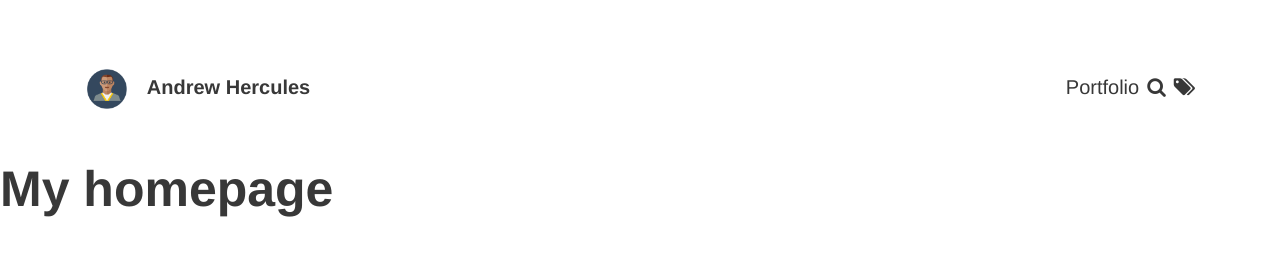
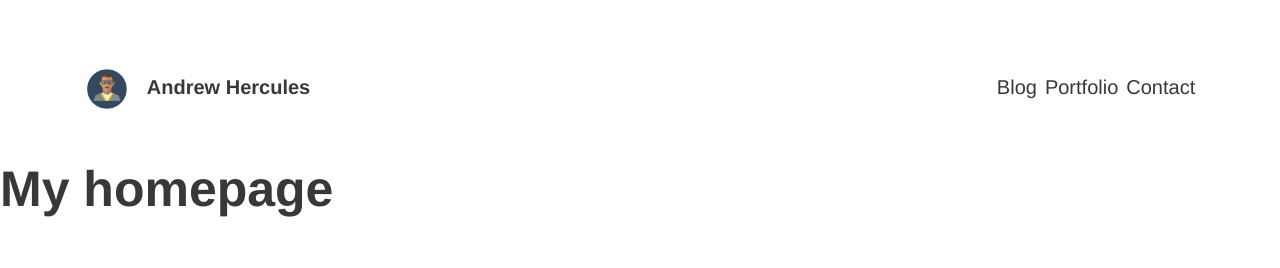
Before and after one commit to andrewhercules/andrewhercules.github.io, a Jekyll site: the page built from index.html, in a window 1280 px wide. Shown: the top 268 px of the page. Built offline with Jekyll 4.4.1, drawn with Linux system fonts in a browser that asks for light colours; the list of posts is cut into pages by our own code.

Commit message:
Updated navigation to include links to portfolio index and blog index pages

```diff
--- a/_includes/navbar.html
+++ b/_includes/navbar.html
@@ -1,56 +1,35 @@
 <header class="site-header">
 
-    <!-- Logo and title -->
   <div class="branding">
     <a href="{{ site.baseurl }}/">
       <img class="avatar" src="{{ site.baseurl }}/{{ site.theme_settings.avatar }}" alt=""/>
     </a>
-
     <h1 class="site-title">
       <a href="{{ site.baseurl }}/">{{ site.theme_settings.title }}</a>
     </h1>
   </div>
 
-    <!-- Toggle menu -->
   <nav class="clear">
     <a id="pull" class="toggle" href="#">
       <i class="fa fa-bars fa-lg"></i>
     </a>
-
-    <!-- Menu -->
     <ul>
-        {% for page in site.pages %}
-        {% if page.title and page.hide != true %}
       <li>
-            <a class="clear" href="{{ page.url | relative_url }}">
-                {{ page.title }}
+        <a class="clear" href="/blog">
+          Blog
         </a>
       </li>
-        {% endif %}
-        {% endfor %}
-        {% if site.theme_settings.portfolio %}
       <li>
-            <a class="clear" href="{{ site.url }}{{ site.baseurl }}/portfolio">
+        <a class="clear" href="/portfolio">
           Portfolio
         </a>
       </li>
-        {% endif %}
-        {% if site.theme_settings.search %}
       <li>
-            <a class="clear" href="{{ site.url }}{{ site.baseurl }}/search">
-                <i class="fa fa-search" aria-hidden="true"></i>
+        <a class="clear" href="mailto:andrewhercules@gmail.com">
+          Contact
         </a>
       </li>
-        {% endif %}
-        {% if site.theme_settings.tags %}
-        <li>
-            <a class="clear" href="{{ site.url }}{{ site.baseurl }}/tags">
-                <i class="fa fa-tags" aria-hidden="true"></i>
-            </a>
-        </li>
-        {% endif %}
+    </ul>
+  </nav>
 
-    </ul>
-
-	</nav>
 </header>
--- /dev/null
+++ b/blog/index.html
@@ -0,0 +1,3 @@
+---
+layout: blog-index
+---
--- /dev/null
+++ b/portfolio/index.html
@@ -0,0 +1,5 @@
+---
+layout: default
+---
+
+<h1>Portfolio</h1>
```
Lines whose indentation alone changed are shown as unchanged.
